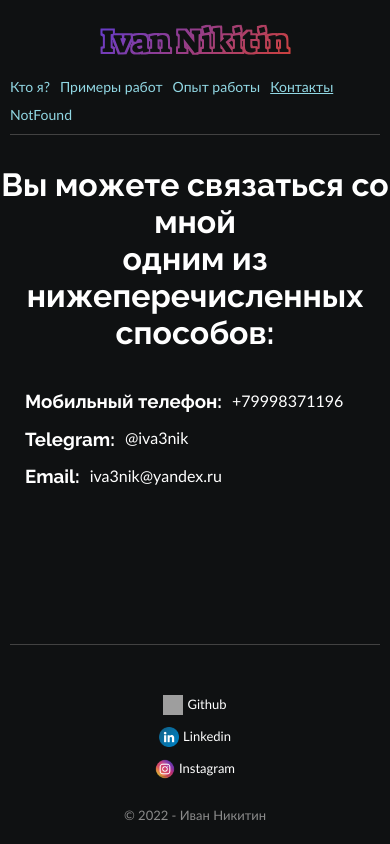
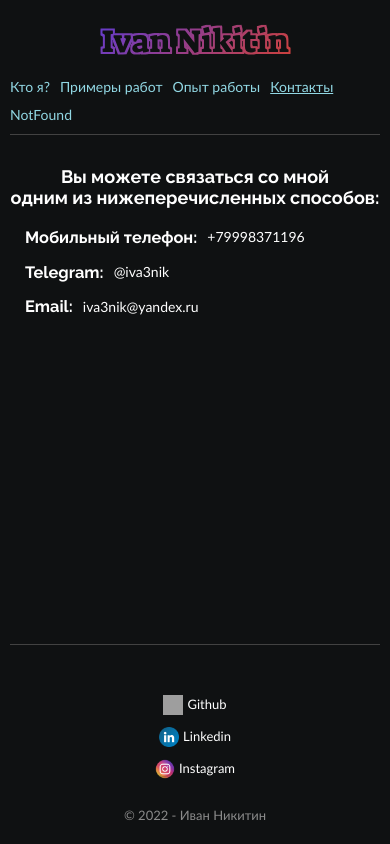
Before and after one commit to iva3nik/my-app, a React (Create React App) app: page /contacts in a window 390 px wide. Built offline with nearby package versions, Linux system fonts and the light colour scheme; grey boxes are pictures that could not be loaded.

Commit message:
feat: add adaptive for Contacts

```diff
--- a/src/pages/Contacts/Contacts.module.scss
+++ b/src/pages/Contacts/Contacts.module.scss
@@ -2,6 +2,7 @@
   align-self: start;
 
   &__title {
+    font-size: 32px;
     margin: 32px 0 40px;
   }
 
@@ -15,5 +16,29 @@
     align-items: center;
     gap: 10px;
     margin-bottom: 16px;
+    &:last-of-type {
+      margin-bottom: 0;
+    }
   }
 }
+
+@media screen and (max-width: 539px) {
+  .contacts {
+    &__title {
+      font-size: 24px;
+      margin: 32px 0 20px;
+    }
+  }
+}
+
+@media screen and (max-width: 429px) {
+  .contacts {
+    &__title {
+      font-size: 18px;
+    }
+
+    &__line {
+      font-size: 14px;
+    }
+  }
+}
```
